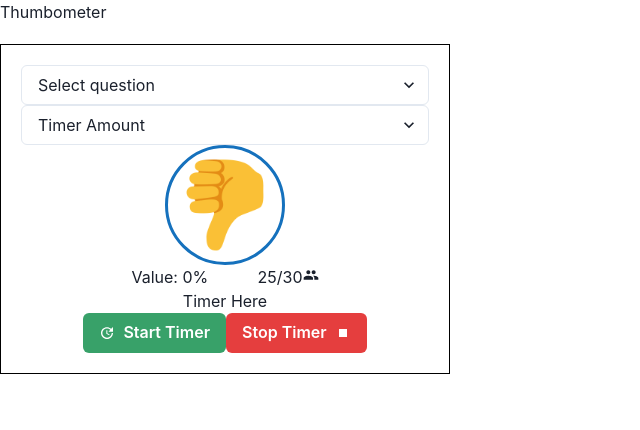
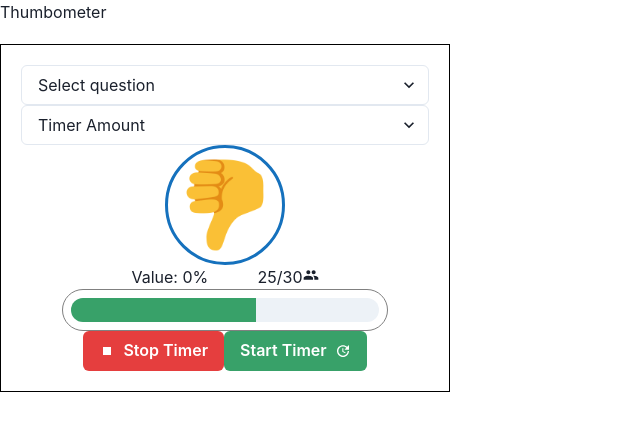
Before and after one commit to hazieon/EngageMate-FrontEnd, a React (Create React App) app in the folder thumb-o-meter/: page /thumb in a window 1280 px wide. Shown: the top 430 px of the page, without its empty margins (0-640 px from the left). Built offline with nearby package versions, Linux system fonts and the light colour scheme.

Commit message:
changed some button positions

```diff
--- a/thumb-o-meter/src/components/ptView/index.js
+++ b/thumb-o-meter/src/components/ptView/index.js
@@ -9,6 +9,7 @@ import {
 } from "@chakra-ui/react";
 import { Icon } from "@chakra-ui/react";
 import { MdPeople } from "react-icons/md";
+import Timer from "../timer/index";
 
 function PtView() {
   // display the question
@@ -35,7 +36,7 @@ function PtView() {
       </Slider>
       <h3>Value: {value}%</h3>
       <p>25/30{<Icon as={MdPeople} />}</p>
-      <p>Timer Here</p>
+      <Timer />
     </div>
   );
 }
--- a/thumb-o-meter/src/components/skView/index.js
+++ b/thumb-o-meter/src/components/skView/index.js
@@ -5,6 +5,7 @@ import { Input } from "@chakra-ui/react";
 import { Button, ButtonGroup, Icon } from "@chakra-ui/react";
 import { MdUpdate, MdStop, MdPeople } from "react-icons/md";
 import Thumb from "../thumb";
+import Timer from "../timer/index";
 
 function SkView() {
   // question
@@ -36,23 +37,13 @@ function SkView() {
         <h3>Value: {value}%</h3>
         <p>25/30{<Icon as={MdPeople} />}</p>
       </div>
-      <p>Timer Here</p>
-
-      {/* <Button
-        size="md"
-        height="35px"
-        width="150px"
-        border="2px"
-        borderColor="blue.500"
-      >
-        Start Timer
-      </Button> */}
+      <Timer />
       <div className={style.buttons}>
-        <Button leftIcon={<MdUpdate />} colorScheme="green">
+        <Button leftIcon={<MdStop />} colorScheme="red">
+          Stop Timer
+        </Button>
+        <Button rightIcon={<MdUpdate />} colorScheme="green">
           Start Timer
-        </Button>
-        <Button rightIcon={<MdStop />} colorScheme="red">
-          Stop Timer
         </Button>
       </div>
     </div>
```
Also changed, not shown: 1 other file (tests, documents, lock files or other folders).
